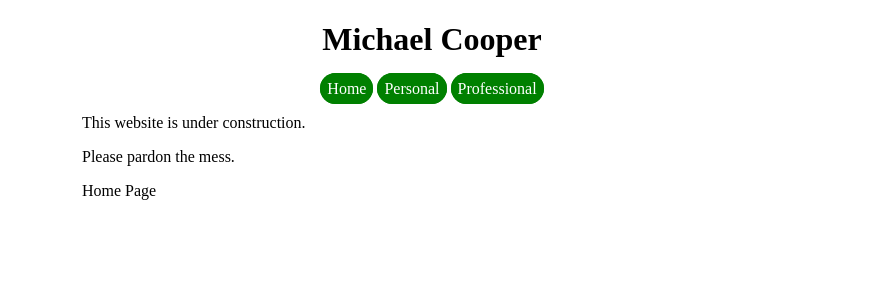
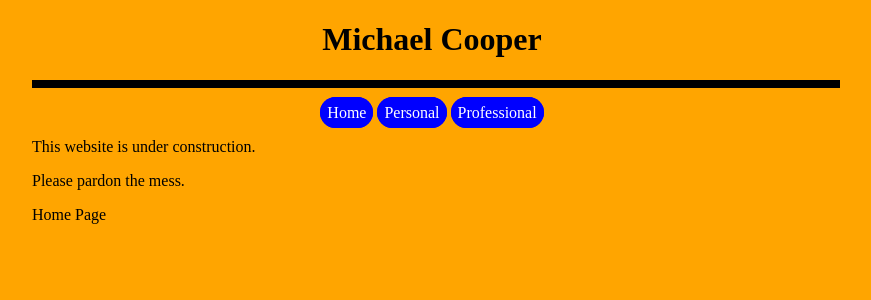
Before and after one commit to mac2rm/mac2rm.github.io, a Jekyll site: the page built from index.html, in a window 1280 px wide. Shown: the top 300 px of the page, without its empty margins (208-1079 px from the left). Built offline with Jekyll 4.4.1, drawn with Linux system fonts in a browser that asks for light colours; some web fonts are replaced.

```diff
--- a/_layouts/default.html
+++ b/_layouts/default.html
@@ -6,7 +6,8 @@
   <body>
     <div class="centerthis" >
 	<h1>Michael Cooper</h1>
-
+    <div class="horizontalrule">
+	</div>
 	<ul class="tabs" >
 		<li><a href="/">Home</a></li>
 		<li><a href="/personal">Personal</a></li>
--- a/style.css
+++ b/style.css
@@ -1,6 +1,17 @@
+@import url(http://fonts.googleapis.com/css?family=Asset);
+
+body
+{
+	background: orange;
+	/*background-image: url('/images/koala.jpg');
+	background-size: 70%;
+	background-repeat: no-repeat;
+	*/
+}
+
 .centerthis
 {
-	max-width: 700px;
+	max-width: 800px;
 	margin-left: auto;
 	margin-right: auto;
 
@@ -9,14 +20,28 @@
 .centerthis h1
 {
 	text-align: center;
+	font-weight: 900;
 }
 
+.centerthis p
+{
+	color: black;
+}
 /*
 .centerthis p
 {
 	color: green;
 }
 */
+
+.centerthis div.horizontalrule
+{
+	border-color: black;
+	border-width: 4px;
+	width: 100%;
+	border-style: solid;
+
+}
 
 ul.tabs
 {
@@ -34,10 +59,10 @@
 
 ul.tabs li a
 {
-	border: 4px solid green;
+	border: 4px solid blue;
 	padding: 3px;
 	border-radius: 27px;
-	background-color: green;
+	background-color: blue;
 	color: white;
 	text-decoration: none;
 	transition: all 0.5s;
@@ -45,7 +70,7 @@
 
 ul.tabs li a:hover
 {
-	border-color: lightgreen;
-	background-color: lightgreen;
+	border-color: lightblue;
+	background-color: lightblue;
 	transition: all 0.5s;
 }
```
Also changed, not shown: images/koala.jpg (added).
